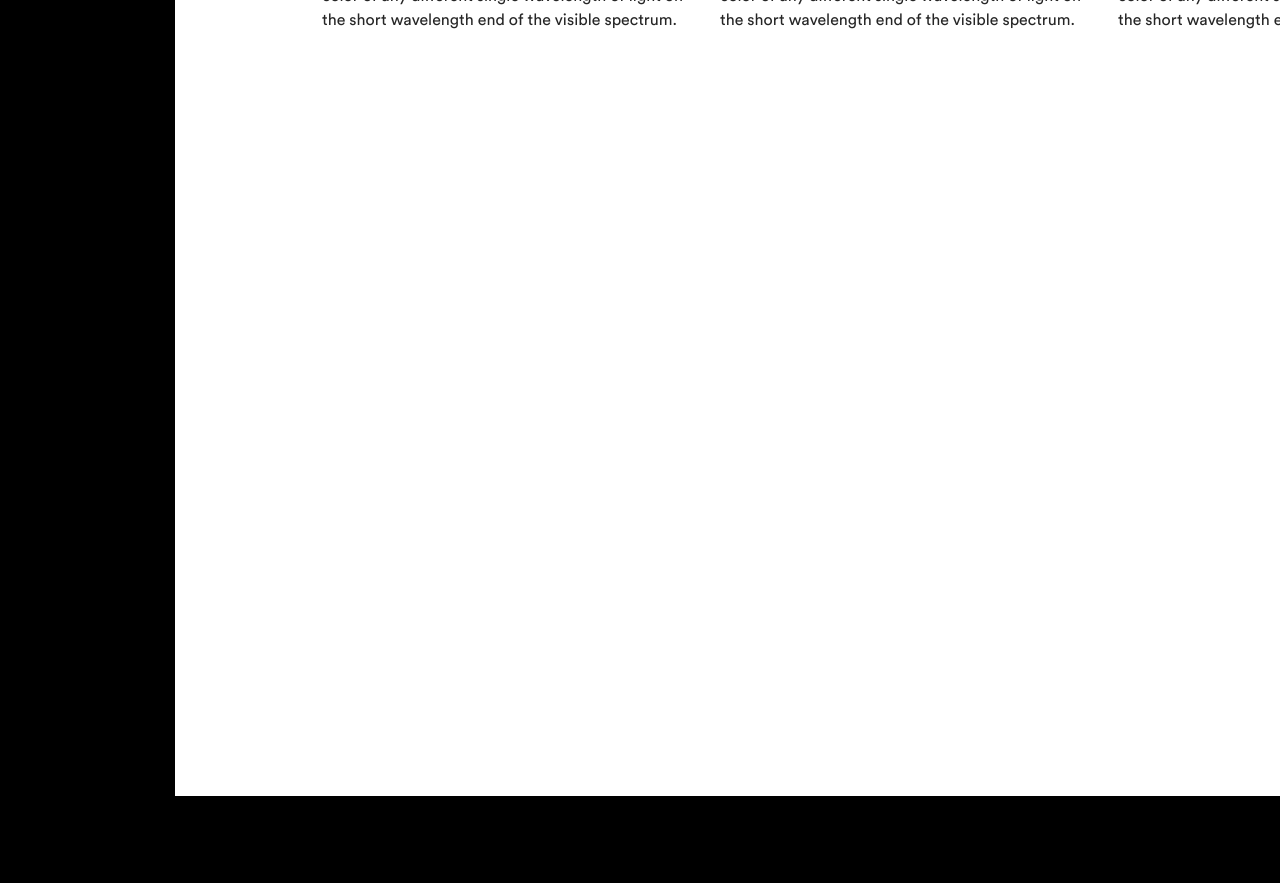
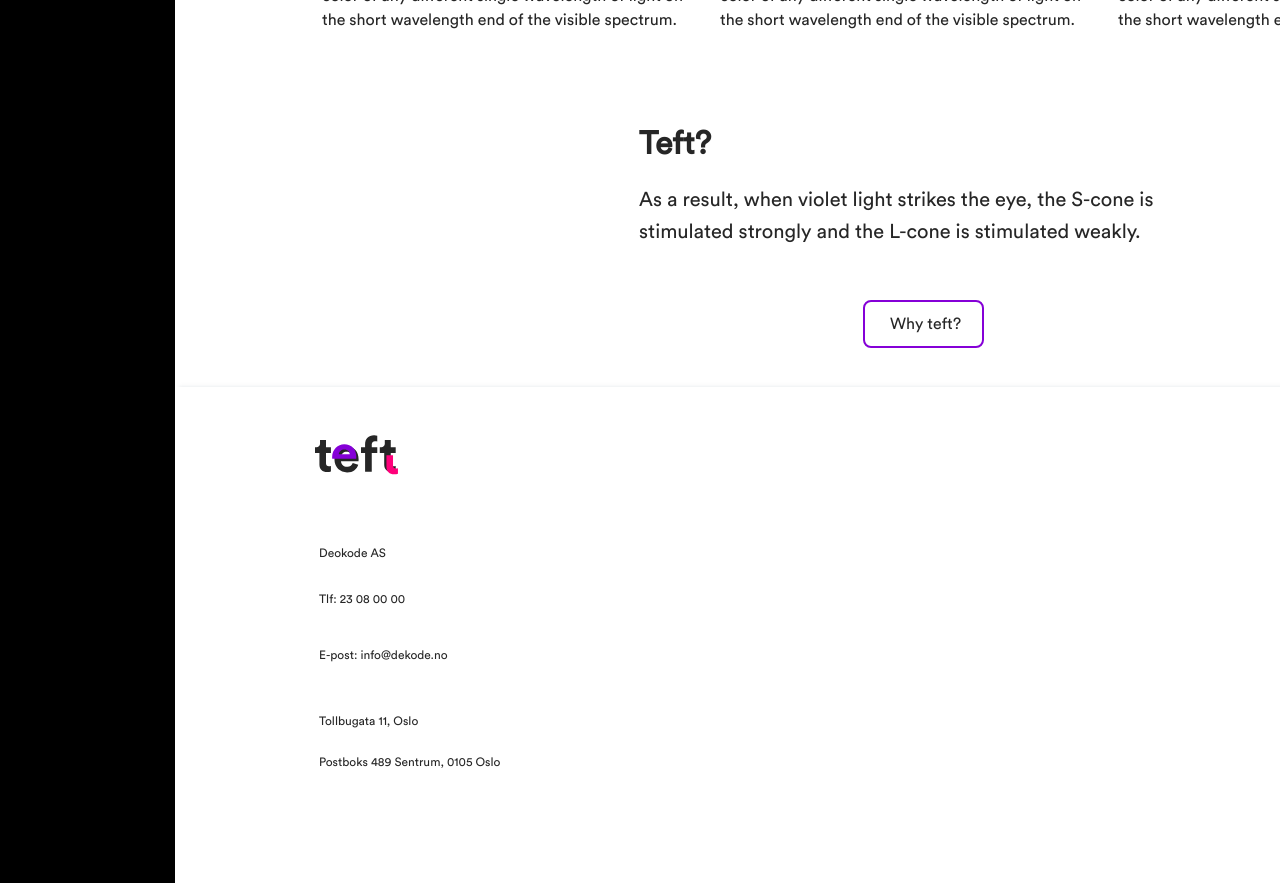
Before and after one commit to CloudMunk/dekode_technical, a React (Create React App) app: page / in a window 1280 px wide. Shown: the part 2320-3203 px from the top of the page. Before the commit the page ends 3116 px from the top, so only its background shows below. Built offline with nearby package versions, Linux system fonts and the light colour scheme.

Commit message:
Landing and footer
Main part of landing page for desktop done, footer partially there.

```diff
--- a/src/App.js
+++ b/src/App.js
@@ -7,6 +7,7 @@ import './App.css';
 // Components
 import Header from './components/header/header.component'
 import Homepage from './components/homepage/homepage.component'
+import Footer from './components/footer/footer.component'
 
 class App extends React.Component {
 
@@ -17,6 +18,7 @@ class App extends React.Component {
           <Switch>
             <Route exact path="/" component={Homepage} />
           </Switch>
+          <Footer />
       </div>
     )
   }
--- /dev/null
+++ b/src/components/footer/footer.component.jsx
@@ -0,0 +1,34 @@
+import React from 'react'
+
+import Logo from '../../assets/Logo.svg'
+
+import './footer.styles.scss'
+
+const Footer = () => (
+        <div className="footerDesktop">
+            <img src={Logo} alt="Logo in the footer" className="logoFooter"/>
+
+            <div className="frame31footer">
+                <div className="frame29Footer">
+                    <p className="dekodeAS">
+                        Deokode AS
+                    </p>
+                    <p className="telefonFooter">
+                        Tlf: 23 08 00 00
+                    </p>
+                    <p className="epostFooter">
+                        E-post: info@dekode.no
+                    </p>
+                    <p className="adresseFooter">
+                        Tollbugata 11, Oslo
+                    </p>
+                    <p className="postBoksFooter">
+                        Postboks 489 Sentrum, 0105 Oslo
+                    </p>
+                </div>
+            </div>
+        </div>
+
+)
+
+export default Footer
--- /dev/null
+++ b/src/components/footer/footer.styles.scss
@@ -0,0 +1,179 @@
+$breakpoint-bigscreen: 4000px;
+$breakpoint-mobile: 799px;
+@font-face {
+    font-family: 'Circular Std';
+    src: url(/fonts/CircularStdBook.woff) format('woff'),
+         url(/fonts/CircularStdBook.woff2) format('woff2'),
+ }
+
+
+// Desktop
+@media (min-width: 1200px) and (max-width: $breakpoint-bigscreen) {
+    .footerDesktop {
+        display: flex;
+        flex-direction: column;
+        padding: 48px 0px;
+        position: absolute;
+        width: 1440px;
+        height: 400px;
+        left: -48px;
+        top: 2532px;
+        /* White */
+        background: #FFFFFF;
+        box-shadow: 4px 0px 4px rgba(145, 158, 167, 0.25);
+        /* Inside Auto Layout */
+        flex: none;
+        order: 11;
+        align-self: center;
+        margin: 0px 48px;
+        margin-top: 175px;
+    }
+    .logoFooter {
+        position: static;
+        width: 83px;
+        height: 40px;
+        left: 120px;
+        top: 48px;
+        /* Inside Auto Layout */
+        flex: none;
+        order: 0;
+        align-self: flex-start;
+        margin: 0px 140px;
+        margin-bottom: 55px;
+    }
+    .frame31footer {
+        display: flex;
+        flex-direction: row;
+        padding: 0px;
+        position: static;
+        width: 1200px;
+        height: 216px;
+        left: 120px;
+        top: 136px;
+        /* Inside Auto Layout */
+        flex: none;
+        order: 1;
+        align-self: center;
+        margin: 0px 48px;
+    }
+    .frame29Footer {
+        display: flex;
+        flex-direction: column;
+        padding: 0px;
+        position: static;
+        width: 368px;
+        height: 216px;
+        left: 0px;
+        top: 0px;
+        /* Inside Auto Layout */
+        flex: none;
+        order: 0;
+        align-self: center;
+        margin: 48px 0px;
+    }
+    .dekodeAS {
+        position: static;
+        width: 368px;
+        height: 16px;
+        left: 0px;
+        top: 0px;
+        /* Metatekst desktop */
+        font-family: 'Circular Std';
+        font-style: normal;
+        font-weight: normal;
+        font-size: 12px;
+        line-height: 16px;
+        /* identical to box height, or 133% */
+        /* Black */
+        color: #262626;
+        /* Inside Auto Layout */
+        flex: none;
+        order: 0;
+        align-self: flex-start;
+        margin: 15px 24px;
+    }
+    .telefonFooter {
+        position: static;
+        width: 368px;
+        height: 16px;
+        left: 0px;
+        top: 40px;
+        /* Metatekst desktop */
+        font-family: 'Circular Std';
+        font-style: normal;
+        font-weight: normal;
+        font-size: 12px;
+        line-height: 16px;
+        /* identical to box height, or 133% */
+        /* Black */
+        color: #262626;
+        /* Inside Auto Layout */
+        flex: none;
+        order: 1;
+        align-self: flex-start;
+        margin: 15px 24px;
+    }
+    .epostFooter {
+        position: static;
+        width: 368px;
+        height: 16px;
+        left: 0px;
+        top: 80px;
+        /* Metatekst desktop */
+        font-family: 'Circular Std';
+        font-style: normal;
+        font-weight: normal;
+        font-size: 12px;
+        line-height: 16px;
+        /* identical to box height, or 133% */
+        /* Black */
+        color: #262626;
+        /* Inside Auto Layout */
+        flex: none;
+        order: 2;
+        align-self: flex-start;
+        margin: 25px 24px;
+    }
+    .adresseFooter {
+        position: static;
+        width: 368px;
+        height: 16px;
+        left: 0px;
+        top: 160px;
+        /* Metatekst desktop */
+        font-family: 'Circular Std';
+        font-style: normal;
+        font-weight: normal;
+        font-size: 12px;
+        line-height: 16px;
+        /* identical to box height, or 133% */
+        /* Black */
+        color: #262626;
+        /* Inside Auto Layout */
+        flex: none;
+        order: 4;
+        align-self: flex-start;
+        margin: 25px 24px;
+    }
+    .postBoksFooter {
+        position: static;
+        width: 368px;
+        height: 16px;
+        left: 0px;
+        top: 200px;
+        /* Metatekst desktop */
+        font-family: 'Circular Std';
+        font-style: normal;
+        font-weight: normal;
+        font-size: 12px;
+        line-height: 16px;
+        /* identical to box height, or 133% */
+        /* Black */
+        color: #262626;
+        /* Inside Auto Layout */
+        flex: none;
+        order: 5;
+        align-self: flex-start;
+        margin: 0px 24px;
+    }
+}
--- a/src/components/homepage/homepage.component.jsx
+++ b/src/components/homepage/homepage.component.jsx
@@ -147,9 +147,19 @@ const Homepage = () => (
                 <img src={rightArrow} alt="" className="rightVector"/>
             </div>
         </div>
-        <div className="frame29">
-
+        {/* --------------------- FRAME 29 ---------------------------------------------- */}
+        <div className="frame29Desktop">
+            <h2 className="Teft">
+                Teft?
+            </h2>
+            <p className="teftParagraph">
+                As a result, when violet light strikes the eye, the S-cone is stimulated strongly and
+                the L-cone is stimulated weakly.
+            </p>
         </div>
+        <button className="btnTeft">
+            <p className="whyTeft">Why teft?</p>
+        </button>
     </div>
 )
 
--- a/src/components/homepage/homepage.styles.scss
+++ b/src/components/homepage/homepage.styles.scss
@@ -10,7 +10,7 @@ $breakpoint-mobile: 799px;
 //    src: url(/fonts/RobotoSlabThin.tff) format('tff')
 // }
 // Desktop
-@media (min-width: 1200px) and (max-width: $breakpoint-bigscreen) {
+@media (min-width: 800px) and (max-width: $breakpoint-bigscreen) {
    .frame14 {
       display: flex;
       flex-direction: column;
@@ -708,14 +708,14 @@ $breakpoint-mobile: 799px;
       align-self: center;
       margin: 48px 0px;
    }
-   .frame29 {
+   .frame29Desktop {
       display: flex;
       flex-direction: column;
       padding: 0px;
-      position: static;
+      position: absolute;
       width: 568px;
       height: 128px;
-      left: 436px;
+      left: 416px;
       top: 2340px;
       /* Inside Auto Layout */
       flex: none;
@@ -732,7 +732,7 @@ $breakpoint-mobile: 799px;
       /* H2 desktop */
       font-family: 'Circular Std';
       font-style: normal;
-      font-weight: 500;
+      font-weight: 600;
       font-size: 32px;
       line-height: 40px;
       /* identical to box height, or 125% */
@@ -744,6 +744,69 @@ $breakpoint-mobile: 799px;
       align-self: center;
       margin: 0px 24px;
    }
+   .teftParagraph {
+      position: static;
+      width: 568px;
+      height: 64px;
+      left: 0px;
+      top: 64px;
+      /* Paragraph desktop */
+      font-family: 'Circular Std';
+      font-style: normal;
+      font-weight: normal;
+      font-size: 20px;
+      line-height: 32px;
+      /* or 160% */
+      /* Black */
+      color: #262626;
+      /* Inside Auto Layout */
+      flex: none;
+      order: 1;
+      align-self: center;
+      margin: 20px 24px;
+   }
+   .btnTeft {
+      display: flex;
+      flex-direction: row;
+      padding: 12px 24px;
+      position: absolute;
+      width: 121px;
+      height: 48px;
+      left: 640px;
+      top: 2516px;
+      /* White */
+      background: #FFFFFF;
+      /* Main */
+      border: 2px solid #8500D7;
+      box-sizing: border-box;
+      border-radius: 8px;
+      /* Inside Auto Layout */
+      flex: none;
+      order: 10;
+      align-self: center;
+      margin: 0px 48px;
+   }
+   .whyTeft {
+      position: static;
+      width: 73px;
+      height: 24px;
+      left: 24px;
+      top: 12px;
+      font-family: Circular Std;
+      font-style: normal;
+      font-weight: 500;
+      font-size: 16px;
+      line-height: 24px;
+      /* identical to box height, or 150% */
+      /* Black */
+      color: #262626;
+      /* Inside Auto Layout */
+      flex: none;
+      order: 0;
+      align-self: center;
+      margin: 0px 0px;
+   }
+
 }
 
 
```
